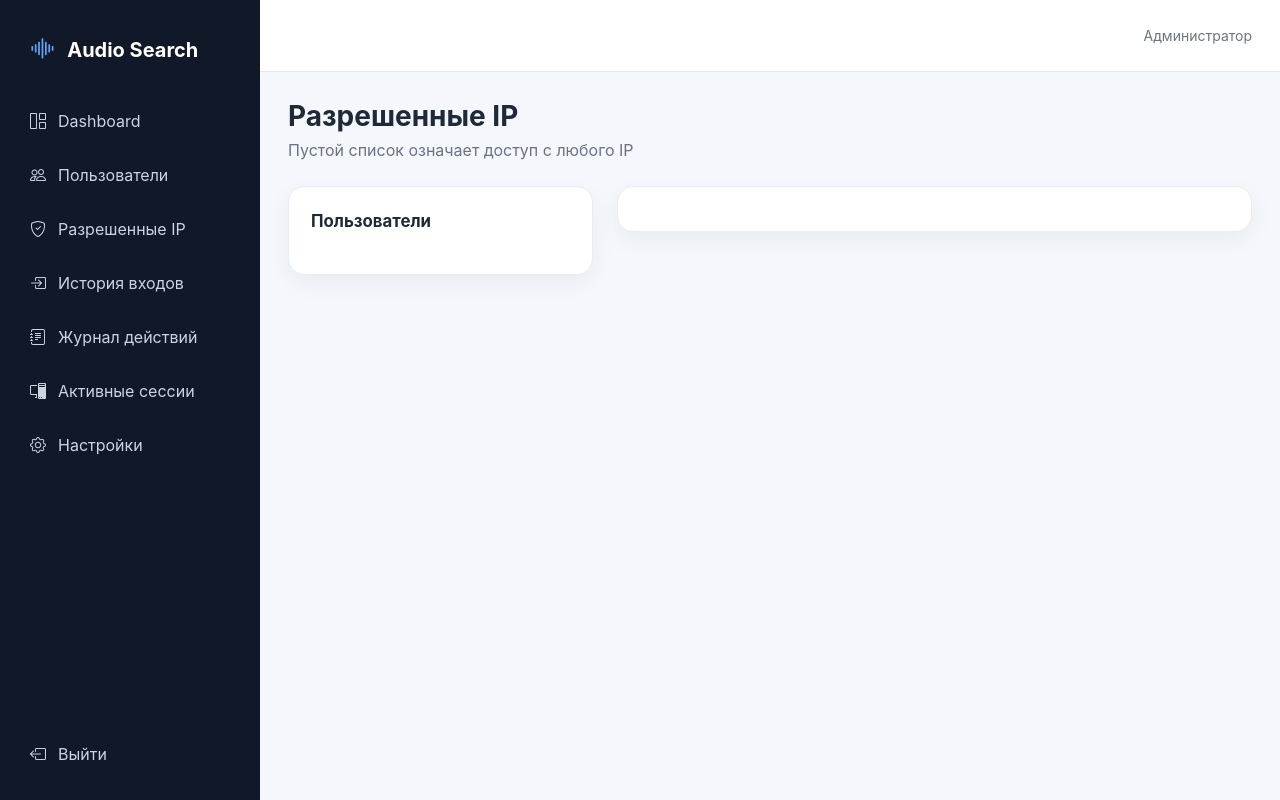
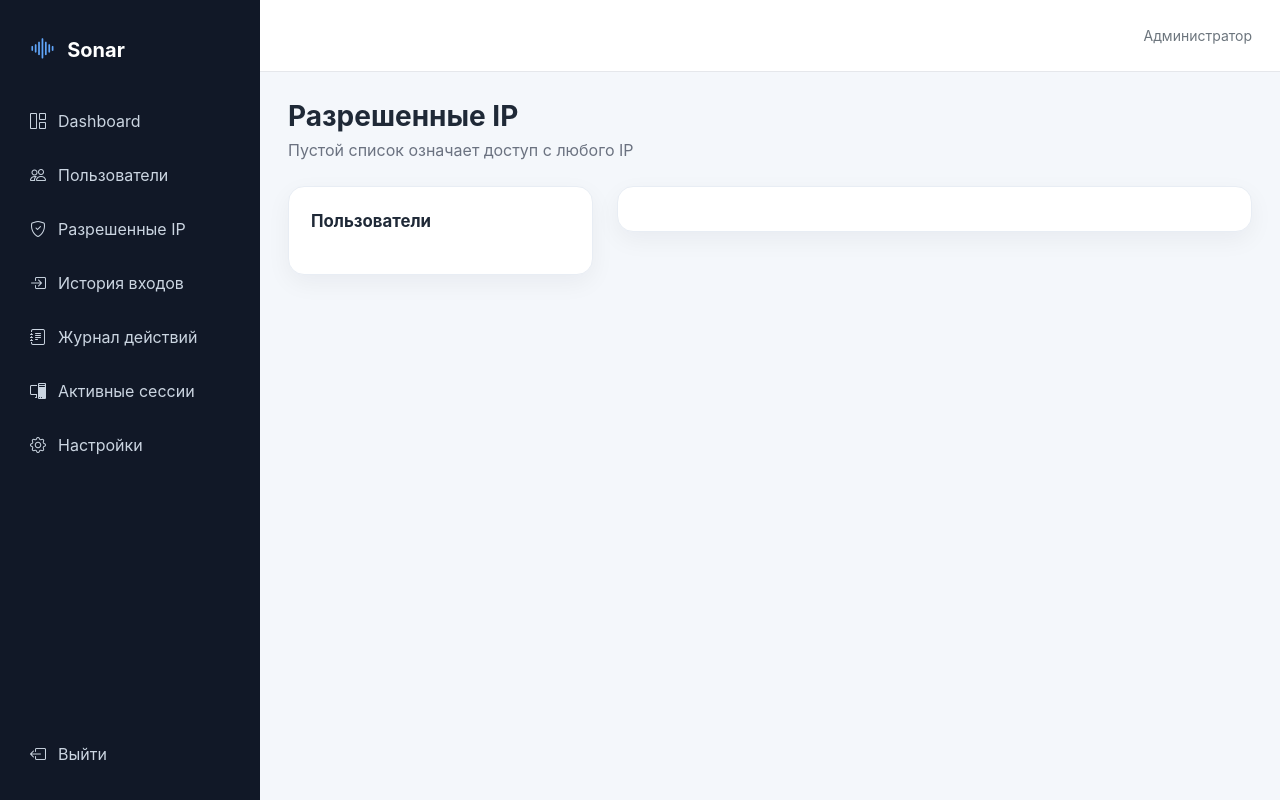
Before and after one commit to funeral-axe/hackaton-steppe-ai-progen, a FastAPI app: template templates/admin/ips.html in a window 1280 px wide. Run offline with FastAPI, Linux system fonts and the light colour scheme; the template is opened without the code that fills it, so the values that code supplies are empty; parts of the project's set-up code (start-up, migrations or seed data) failed here and were passed over.

Commit message:
base html

```diff
--- a/templates/base.html
+++ b/templates/base.html
@@ -11,7 +11,7 @@
 <body>
 <div class="app-shell">
     <aside class="sidebar" id="sidebar">
-        <div class="brand"><i class="bi bi-soundwave"></i><span>Audio Search</span></div>
+        <div class="brand"><i class="bi bi-soundwave"></i><span>Sonar</span></div>
         <nav class="sidebar-nav">
             <a class="{{ 'active' if active_page == 'dashboard' else '' }}" href="/admin"><i class="bi bi-grid-1x2"></i>Dashboard</a>
             <a class="{{ 'active' if active_page == 'users' else '' }}" href="/admin/users"><i class="bi bi-people"></i>Пользователи</a>
```
